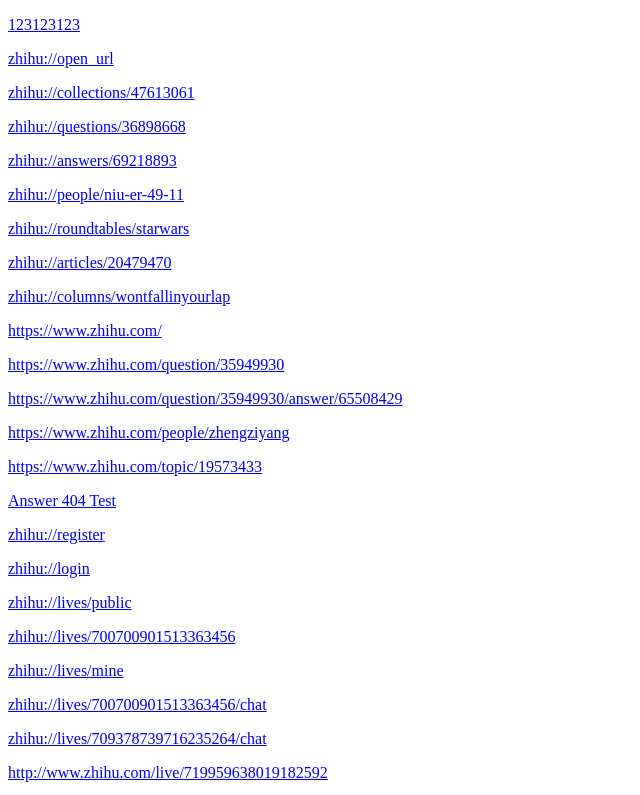
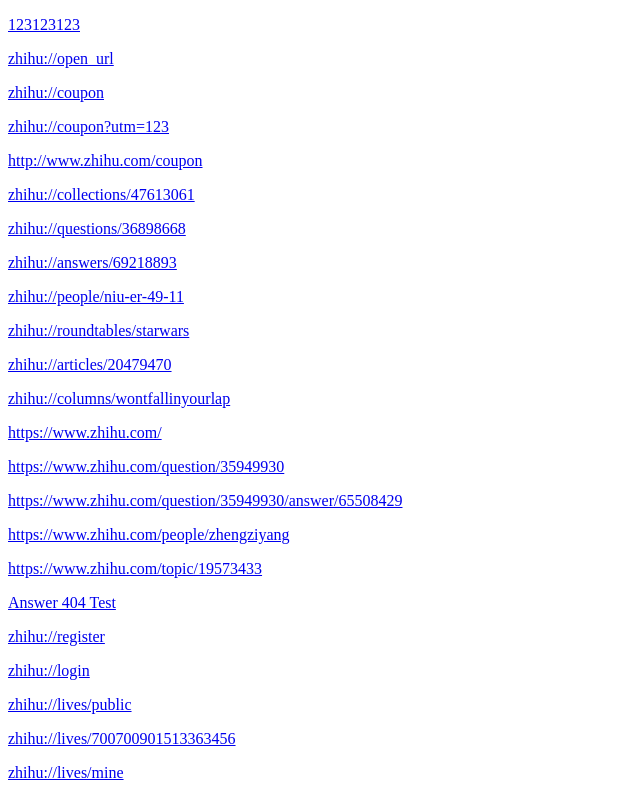
Before and after one commit to laowch/laowch.github.io, a plain HTML site: page schema.html in a window 1280 px wide. Shown: the top 795 px of the page, without its empty margins (0-640 px from the left). Drawn offline with Linux system fonts and the light colour scheme.

Commit message:
add schema

```diff
--- a/schema.html
+++ b/schema.html
@@ -4,6 +4,10 @@
 <p><a href="
 https://www.zhihu.com/question/51684677/answer/127678624?">123123123</a></p>
 <p><a href="zhihu://open_url">zhihu://open_url</a></p>
+
+<p><a href="zhihu://coupon">zhihu://coupon</a></p>
+<p><a href="zhihu://coupon?utm=123">zhihu://coupon?utm=123</a></p>
+<p><a href="http://www.zhihu.com/coupon">http://www.zhihu.com/coupon</a></p>
 
 <p><a href="zhihu://collections/47613061">zhihu://collections/47613061</a></p>
 <p><a href="zhihu://questions/36898668">zhihu://questions/36898668</a></p>
```
